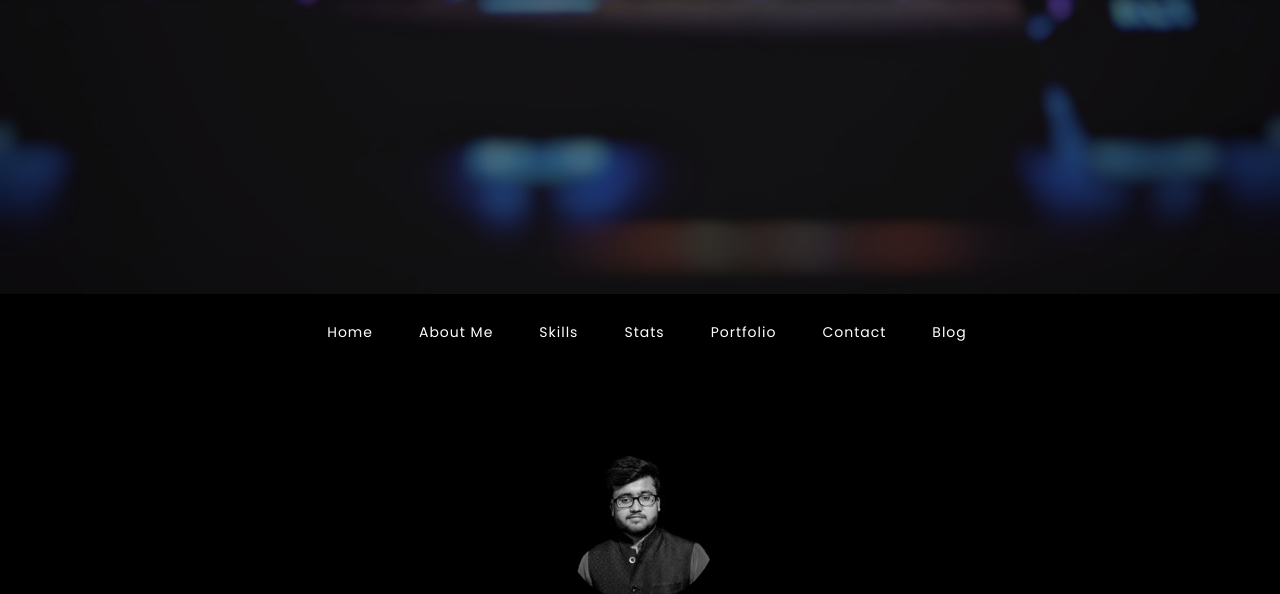
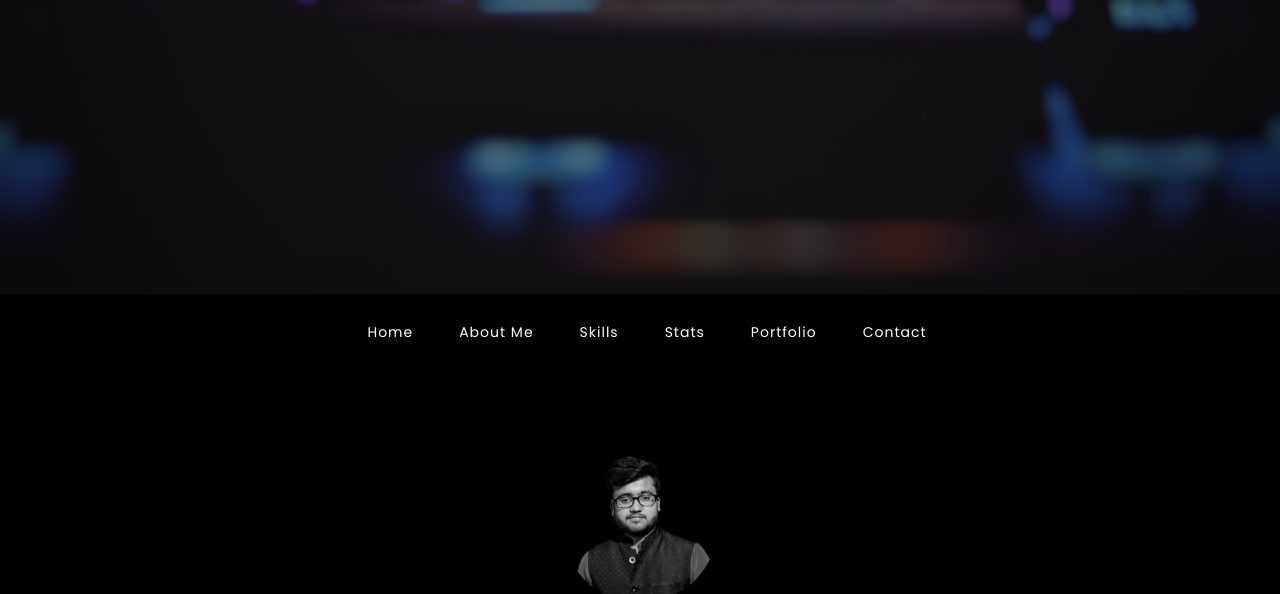
Before and after one commit to Shashwat176/Website, a plain HTML site: page index.html in a window 1280 px wide. Shown: the part 506-1100 px from the top of the page. Drawn offline with nearby package versions, Linux system fonts and the light colour scheme.

Commit message:
Update index.html

```diff
--- a/index.html
+++ b/index.html
@@ -74,10 +74,7 @@
                 </li>
                 <li class="nav-item">
                     <a class="nav-link" href="#contact">Contact</a>
-                </li>
-                <li class="nav-item">
-                    <a class="nav-link" id="blog-link" target="_blank" href="https://blog.vipuljha.com">Blog</a>
-                </li>
+
             </ul>
         </div>
     </nav>
```
